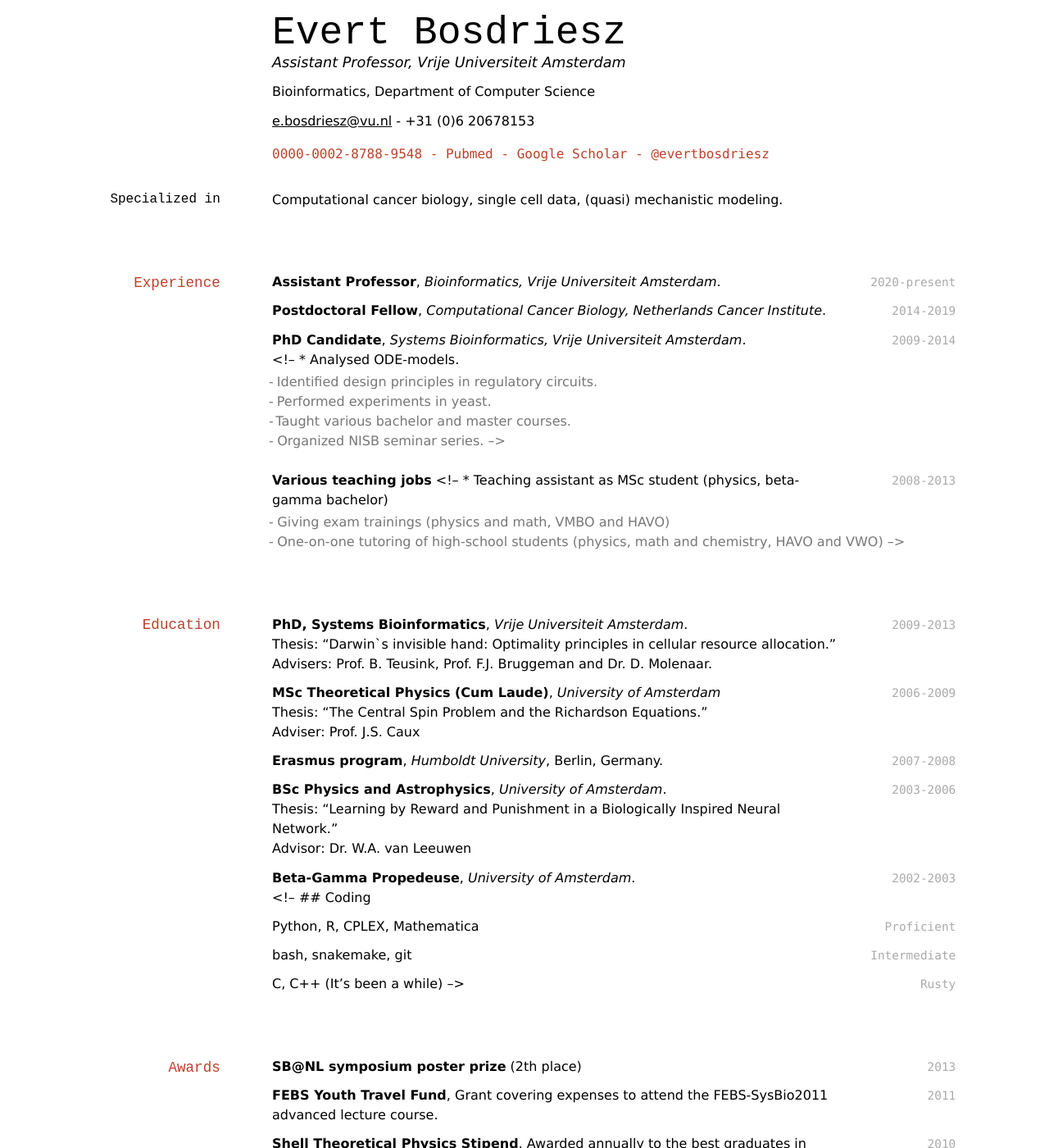
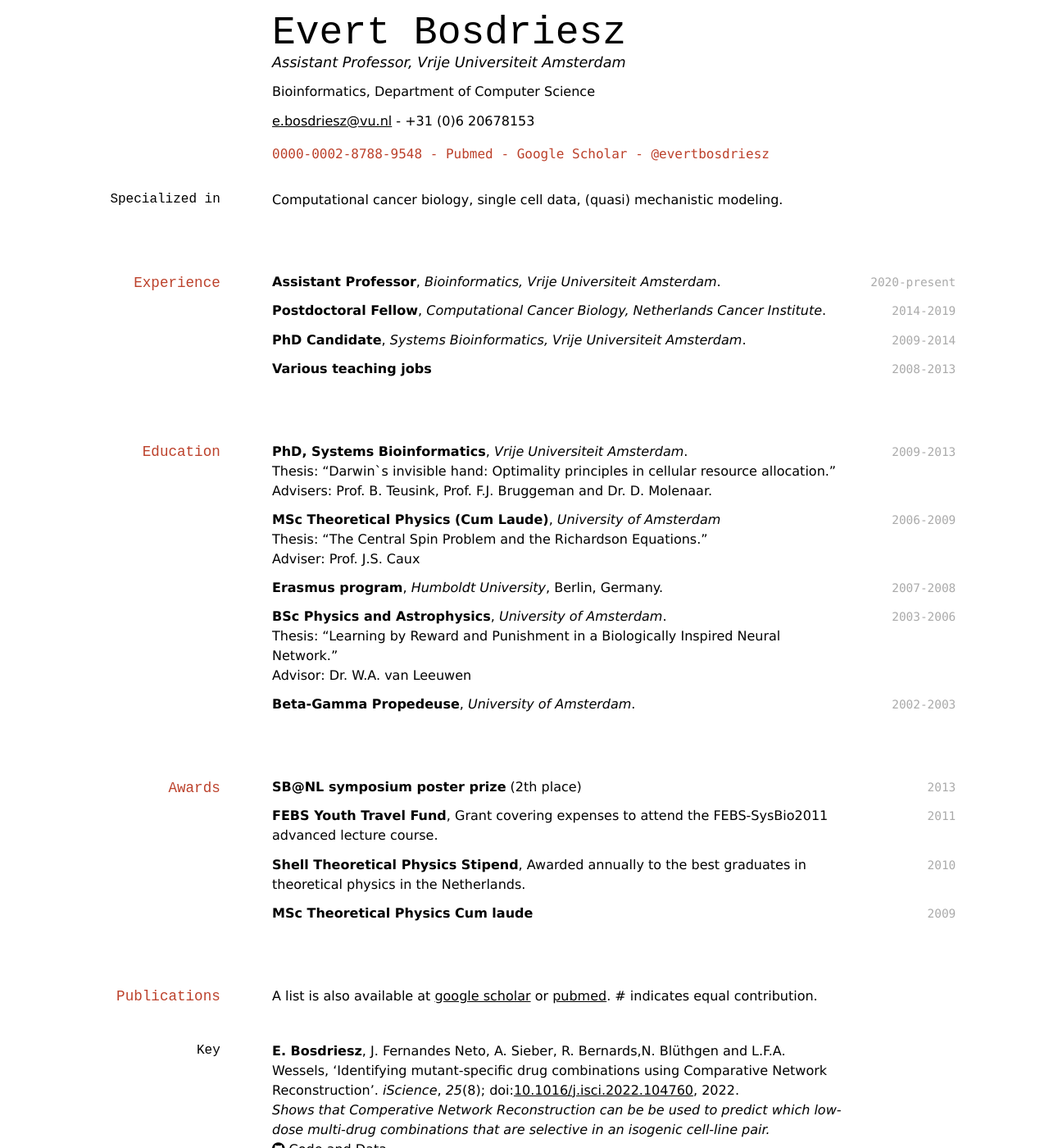
Before and after one commit to evertbosdriesz/markdown-cv, a Jekyll site: the page built from index.md, in a window 1280 px wide and 1400 px high. Shown: the whole window at 82% size. Built offline with Jekyll 4.4.1, drawn with Linux system fonts in a browser that asks for light colours; nearby versions of some CDN libraries; a style sheet for code colours, icons or effects is not loaded; part of the change alters nothing that is shown; some of the changed text lies outside the part shown.

Commit message:
Update CV

```diff
--- a/index.md
+++ b/index.md
@@ -51,6 +51,7 @@ What determines why and how cancer cells respond to targeted inhibitors? -->
 
 `2009-2014`
 **PhD Candidate**, *Systems Bioinformatics, Vrije Universiteit Amsterdam*.<br/>
+
 <!-- * Analysed ODE-models.
 * Identified design principles in regulatory circuits.
 * Performed experiments in yeast.
@@ -58,6 +59,7 @@ What determines why and how cancer cells respond to targeted inhibitors? -->
 * Organized NISB seminar series. -->
 
 `2008-2013` **Various teaching jobs**
+
 <!-- * Teaching assistant as MSc student (physics, beta-gamma bachelor)
 * Giving exam trainings (physics and math, VMBO and HAVO)
 * One-on-one tutoring of high-school students (physics, math and chemistry, HAVO and VWO) -->
@@ -81,6 +83,7 @@ Thesis: "Learning by Reward and Punishment in a Biologically Inspired Neural Net
 Advisor: Dr. W.A. van Leeuwen
 
 `2002-2003` **Beta-Gamma Propedeuse**, *University of Amsterdam*.<br/>
+
 <!-- ## Coding
 
 `Proficient`
@@ -197,6 +200,13 @@ N. Aben, J. de Ruiter, **E. Bosdriesz**, Y. Kim, G. Bounova, D.J. Vis, L.F.A. We
 
 ## Talks
 
+
+`2022`
+**UMCA MCBI research meetings**, *Understanding cell state dependent drug response using network modeling*, Amsterdam, the Netherlands.
+
+`2021`
+**UMCA Oncogenetics seminar**, *Understanding drug response using network modeling*, Amsterdam, the Netherlands.
+
 `2018`
 **INCOME2018**,
 *Comparative network reconstruction to identify selective anti-cancer drug combinations*,
```
